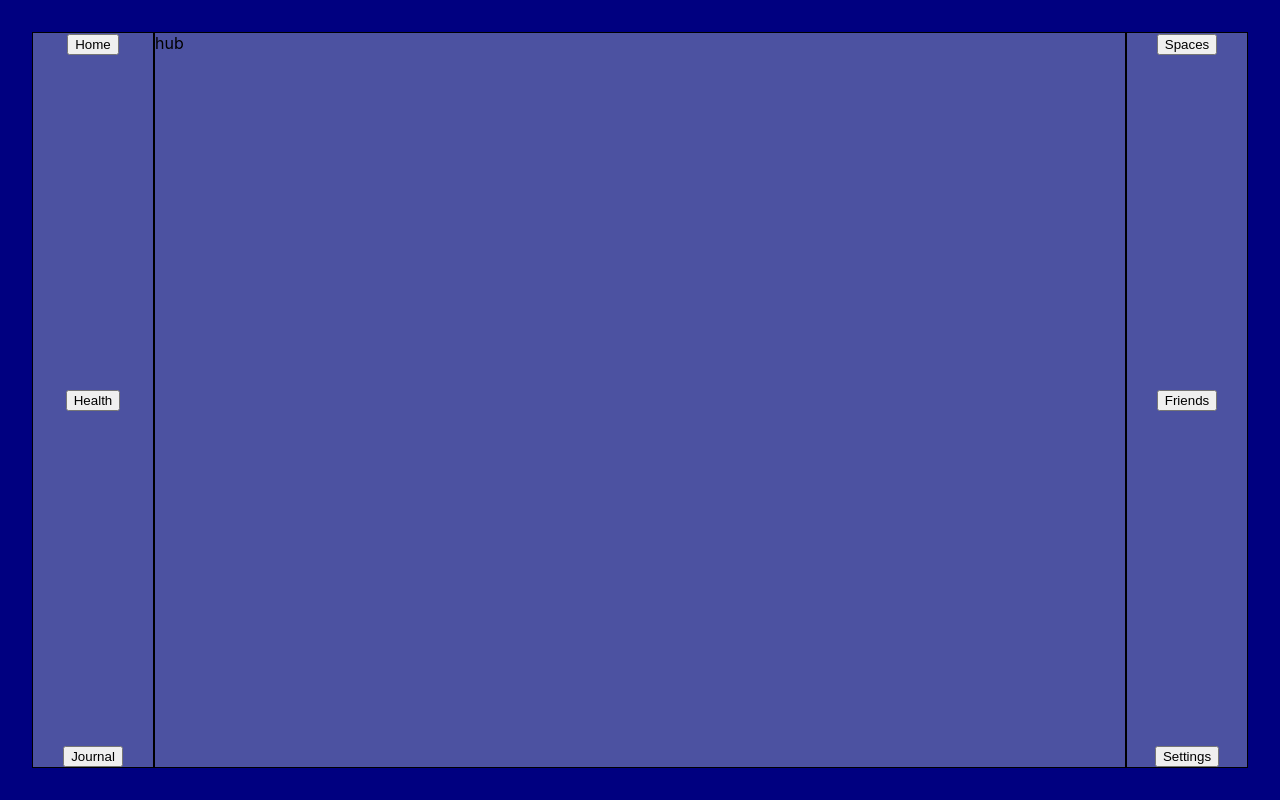
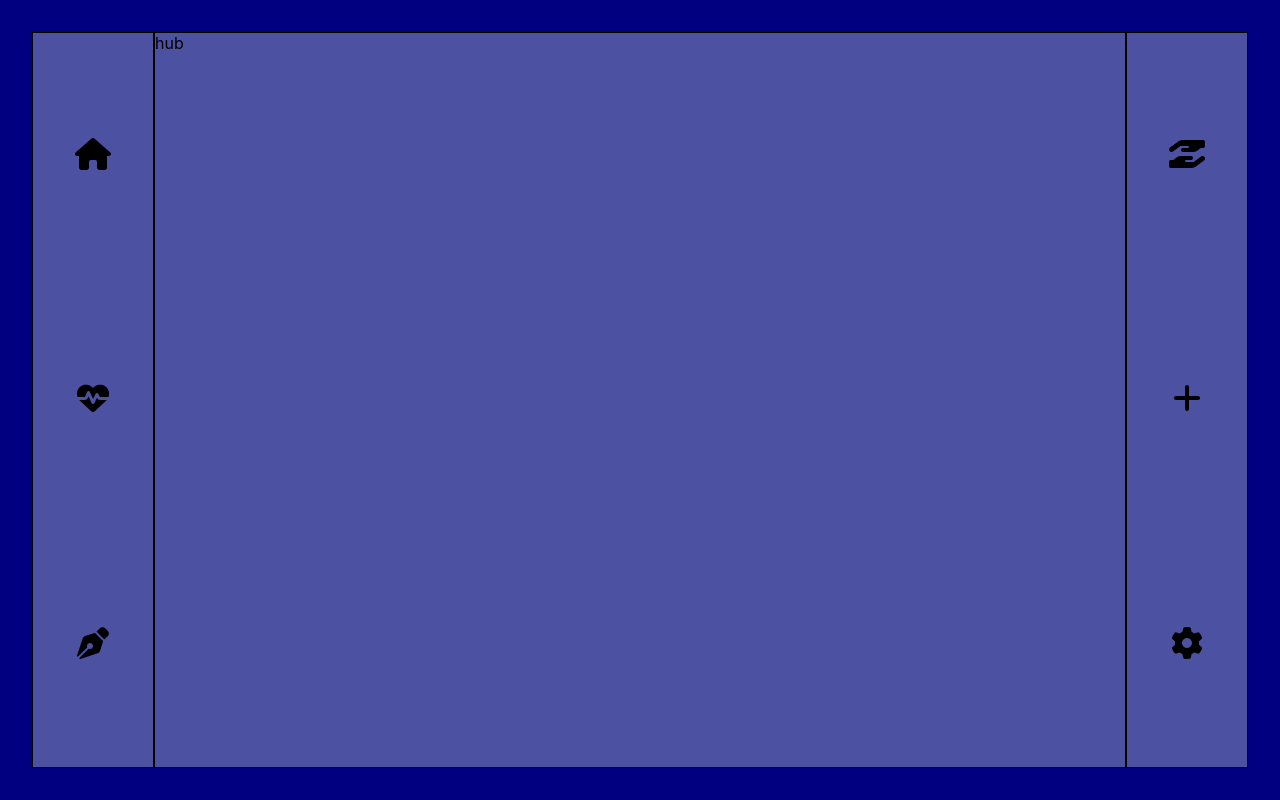
Before and after one commit to AuchnotOuch/anima-sana, a React (Create React App) app in the folder frontend/: page /dashboard in a window 1280 px wide. Built offline with nearby package versions, Linux system fonts and the light colour scheme; the HTML template or start-up script is replaced by a standard one.

Commit message:
added icons for buttons added to dashboard

```diff
--- a/frontend/public/index.html
+++ b/frontend/public/index.html
@@ -4,6 +4,7 @@
 <head>
   <meta charset="utf-8" />
   <!-- <link rel="icon" href="%PUBLIC_URL%/favicon.ico" /> -->
+  <script src="https://kit.fontawesome.com/0322823e38.js" crossorigin="anonymous"></script>
   <meta name="viewport" content="width=device-width, initial-scale=1" />
   <meta name="theme-color" content="#000000" />
   <meta name="description" content="Web site created using create-react-app" />
--- a/frontend/src/components/dashboard/Dashboard.css
+++ b/frontend/src/components/dashboard/Dashboard.css
@@ -12,7 +12,7 @@
     min-width: 120px;
     display: flex;
     flex-direction: column;
-    justify-content: space-between;
+    justify-content: space-around;
     align-items: center;
 }
 
@@ -21,7 +21,7 @@
     min-width: 120px;
     display: flex;
     flex-direction: column;
-    justify-content: space-between;
+    justify-content: space-around;
     align-items: center;
 }
 
@@ -29,3 +29,9 @@
     border: 1px solid black;
     width: 100%;
 }
+
+button {
+    background: none;
+    border: none;
+    font-size: xx-large;
+}
--- a/frontend/src/components/dashboard/LeftNav.js
+++ b/frontend/src/components/dashboard/LeftNav.js
@@ -5,13 +5,13 @@ const LeftNav = () => {
     return (
         <div className='left-nav'>
             <div className='home-button-container'>
-                <button className='home-button'>Home</button>
+                <button className='home-button'><i className="fa-solid fa-house"></i></button>
             </div>
             <div className='health-button-container'>
-                <button className='health-button'>Health</button>
+                <button className='health-button'><i className="fa-solid fa-heart-pulse"></i></button>
             </div>
             <div className='journal-button-container'>
-                <button className='journal-button'>Journal</button>
+                <button className='journal-button'><i className="fa-solid fa-pen-nib"></i></button>
             </div>
         </div>
     )
--- a/frontend/src/components/dashboard/RightNav.js
+++ b/frontend/src/components/dashboard/RightNav.js
@@ -5,13 +5,13 @@ const RightNav = () => {
     return (
         <div className='right-nav'>
             <div className='spaces-button-container'>
-                <button className='spaces-button'>Spaces</button>
+                <button className='spaces-button'><i className="fa-solid fa-hand-holding-hand"></i></button>
             </div>
-            <div className='friends-button-container'>
-                <button className='friends-button'>Friends</button>
+            <div className='post-button-container'>
+                <button className='post-button'><i className="fa-solid fa-plus"></i></button>
             </div>
             <div className='settings-button-container'>
-                <button className='settings-button'>Settings</button>
+                <button className='settings-button'><i className="fa-solid fa-gear"></i></button>
             </div>
         </div>
     )
```
